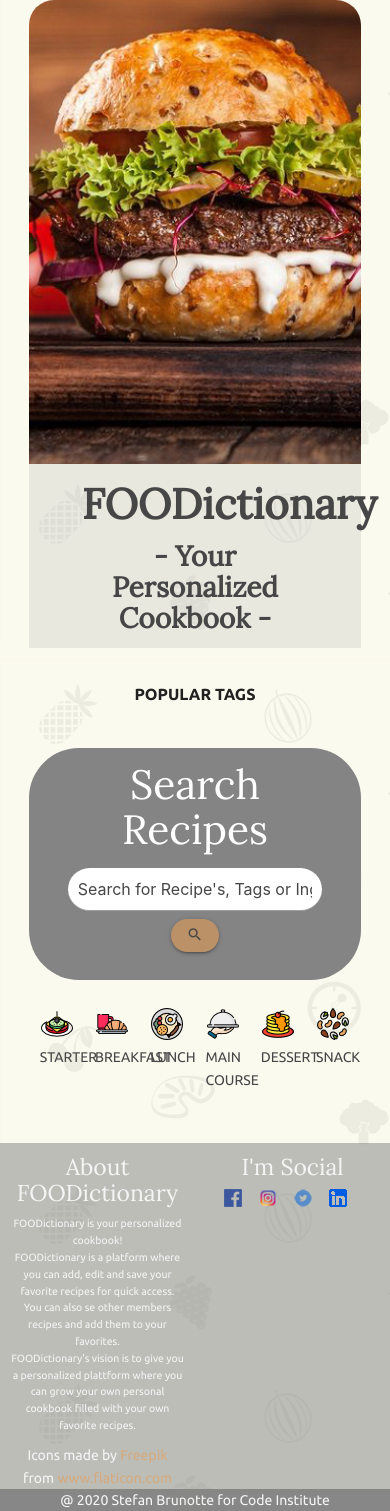
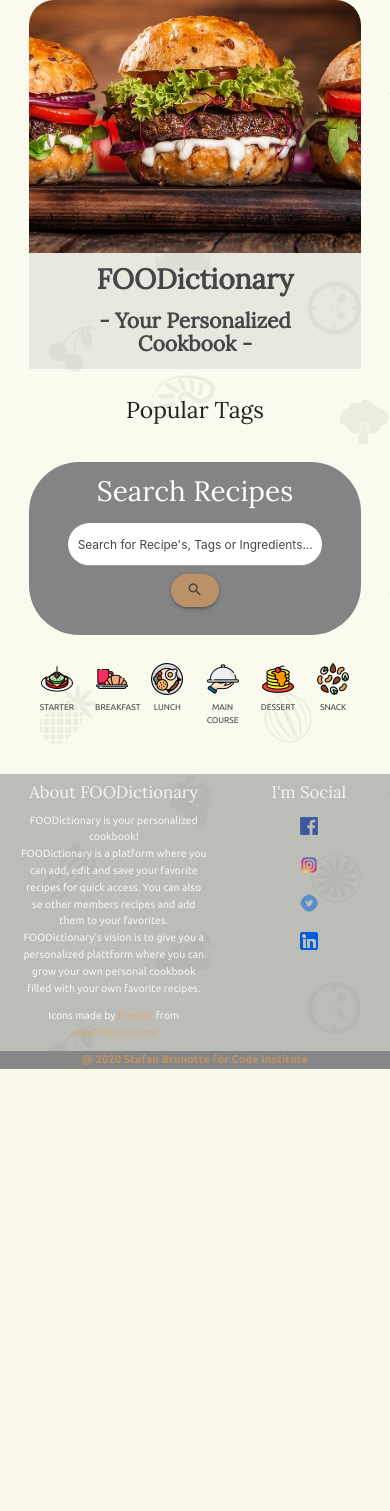
Before and after one commit to MrBrunotte/foodictionary, a Flask app: page / in a window 390 px wide. Shown: the part 40-1551 px from the top of the page. After the commit the page ends 1109 px from the top, so only its background shows below. Run offline with Flask 2, Linux system fonts and the light colour scheme; data that the repository does not hold is empty; some libraries are stand-ins or nearby versions.

Commit message:
add media queries

```diff
--- a/app.py
+++ b/app.py
@@ -15,8 +15,10 @@ from werkzeug.security import generate_password_hash, check_password_hash
 app = Flask(__name__)
 toastr = Toastr(app)
 app.config['MONGO_DBNAME'] = 'foodictionary'
+#TODO fix the security settings for MONG_URI and SECRET_KEY
 # app.config['MONGO_URI'] = os.getenv('MONGO_URI', 'mongodb://localhost')
 app.config['MONGO_URI'] = 'mongodb+srv://mrbrunotte:mrUSERbrunotte@foodictionary-gckbp.mongodb.net/foodictionary?retryWrites=true&w=majority'
+#TODO fix the security settings for SECRET_KEY
 app.secret_key = '9893869affbf35907d0e7f0f20a72bc9'
 # Add secret key:   app.secret_key = os.getenv('SECRET', 'randomstring123')
 
@@ -313,40 +315,6 @@ def recipe_favorite(recipe_id):
                 {'favorite' : recipe_id}})
     return redirect(url_for('recipe_page', recipe_id = recipe_id))
 
-#TODO -remove this!!
-#~~~~~~~~~~~~~~~~~~~~~~~~~~~~~~~~~~~~~~~~~~~~~~~~~~~~~~~~~~~~~~~~~~~~~~~~~~~~~~~~~~~~~~~~~~~~~~~~~~~~~~~~~~#
-# Ratings                                                                                                  #
-#~~~~~~~~~~~~~~~~~~~~~~~~~~~~~~~~~~~~~~~~~~~~~~~~~~~~~~~~~~~~~~~~~~~~~~~~~~~~~~~~~~~~~~~~~~~~~~~~~~~~~~~~~~#
-@app.route('/recipe_rating/<recipe_id>', methods=['POST'])
-def recipe_rating(recipe_id):
-    username=session.get('username')
-    user = userDB.find_one({'username' : username})
-    new_rating = request.form['new_rating']
-    recipe = recipes.find_one({'_id': ObjectId(recipe_id)})
-
-    for rating in recipe['ratings']:
-        overall_rating = rating['overall_ratings']
-        total_rating = rating['total_ratings']
-        no_of_ratings = rating['no_of_ratings']
-        #Calculation for figuring out weighted rating
-        rating = (((int(overall_rating * total_rating) + int(new_rating)) / (int(total_rating)+1)))
-        rating = (round(rating,1))
-
-    recipes.update( {'_id': ObjectId(recipe_id)},
-        {'$set':{
-            'ratings': [
-                {
-                    'total_ratings': int(total_rating) + int(new_rating),
-                    'overall_ratings': rating,
-                    'no_of_ratings': no_of_ratings + 1
-                }
-            ]}
-        })
-
-    userDB.update({"username": username},
-                {'$addToSet':
-                {'recipes_rated' : recipe_id}})
-    return redirect(url_for('recipe_page', recipe_id = recipe_id, page_title='Recipe at Lemon & Ginger, Recipe Finder'))
 
 
 # SEARCH KEYWORD  --------------------------------------------#
--- a/static/css/main.css
+++ b/static/css/main.css
@@ -792,6 +788,7 @@ margin-bottom {
 
 .about {
     font-size: .75rem;
+    padding: 0 2em;
 }
 
 .freepik-hover:hover {
@@ -808,6 +805,9 @@ margin-bottom {
 
 .footer-bottom {
     background-color: #848484f0;
+    color: var(--orange);
+    font-size: .8rem;
+    font-weight: 900;
     text-align: center;
     padding: .4rem 0rem;
     width: 100%;
@@ -835,17 +835,35 @@ margin-bottom {
 
 /* =================================================================
                           Media Queries
-    Breakpoints: <== .s 600px, > .m 600px, < .l 992px, < .xl 1200px
+    Breakpoints: <== col s.. 600px, > col m.. 600px, < col l.. 992px, < col xl.. 1200px
 ==================================================================== */
 
 /* Class previx .s */
 
 @media screen and (max-width: 600px) {
+    .top-image-home         { height: 30vh;}
+    .title-home             { font-size: 2rem;}
+    .subtitle-home          { font-size: 1.5rem;}
+    .search-recipes         { font-size: 2rem;}
+    .chip                   { margin: 3px 0;}
+    .tags-header-whitespace { margin-bottom: .5em;}
+    .smaller-scr-size       { font-size: .6rem;}
+    .sidenav-img            { width: 50%;}
+    .background             { height: 130px;}
 
+
+    input[type="text"]:not(.browser-default) { font-size: .85rem;}
+
+
+    /* footer */
+    .footer-padding         { font-size: 1.2rem;}
+    .social-padding         { display: block; padding: .5em 1.5em;}
+    .about                  { padding: 0 1em;}
+    .freepik                { font-size: .75rem;}
 }
 
 @media screen and (min-width: 600px) and (max-width: 992px) {
-
+    .top-image-home         { height: 45vh;}
 }
 
 @media screen and (min-width: 1200px) {
--- a/templates/add_recipe.html
+++ b/templates/add_recipe.html
@@ -150,7 +150,6 @@
 
 
             <!-- Add to favourites -->
-            <!--TODO CHANGE THIS TO BE ADD TO FAVOURITES NOT TO "SLIDER"!-->
             <div class="switch">
                 <h6 class="edit-recipe-headers" for="favorite">Add to favorite meals?</h6>
                 <label>
--- a/templates/base.html
+++ b/templates/base.html
@@ -6,6 +6,10 @@
     <meta charset="UTF-8">
     <meta name="viewport" content="width=device-width, initial-scale=1.0">
     <meta http-equiv="X-UA-Compatible" content="ie=edge">
+    <!-- Author of project -->
+    <meta name="author" content="Stefan Brunotte">
+    <!-- Description of project -->
+    <meta name="description" content="Milestone Project 3 Code Institute">
     <!-- google fonts: Lora & Ubuntu -->
     <link href="https://fonts.googleapis.com/css?family=Lora|Ubuntu:400,700&display=swap" rel="stylesheet">
     <link href="https://fonts.googleapis.com/icon?family=Material+Icons" rel="stylesheet">
@@ -43,9 +47,10 @@
 
 
     <!-- Dropdown structure for Recipe's and My Account Sidenav -->
+    <!--TODO the dropdown does not work -->
     <ul id="dropdown3" class="dropdown-content">
         {% for category in recipeCategory %}
-        <li><a class="nav-link"
+        <li><a class="nav-link-mobile"
                 href="{{url_for('browse_recipes', recipe_category_name = category.recipe_category_name, page=1)}}">{{category.recipe_category_name}}</a>
         </li>
         {% endfor %}
@@ -57,7 +62,7 @@
         <li><a href="{{url_for('my_recipes', page=1)}}" class="nav-link">my recipes</a></li>
         <!--TODO add url_for 'my_favorite_recipes-->
         <li><a href="{{url_for('my_favorite_recipes', page=1)}}" class="nav-link">my favorite recipes</a></li>
-        <li><a href="{{url_for('logout')}}" class="nav-link">logout</a></li>
+        <li><a href="{{url_for('logout')}}" class="nav-link-mobile">logout</a></li>
     </ul>
 
     <nav>
@@ -82,7 +87,7 @@
             <!-- sidemenu Mobile -->
             <ul class="sidenav" id="mobile-demo">
                 <div class="background">
-                    <img src="/static/images/mobile_hamburger_300px.jpg">
+                    <img src="/static/images/mobile_hamburger_300px.jpg" class="sidenav-img">
                 </div>
                 <div class="hamburger-list">
                     <li><a href="{{url_for('home')}}" class="nav-link-mobile">home</a></li>
@@ -117,30 +122,32 @@
 
 
     <footer>
-        <!-- TODO add footer section -->
         <div class="footer">
             <div class="row center">
-                <div class="col s6 m6 l6">
+                <div class="col s7 m9">
                     <h5 class="footer-padding">About FOODictionary</h5>
                     <p class="about">FOODictionary is your personalized cookbook!
                         <br>FOODictionary is a platform where you can add, edit and save your favorite recipes for quick
                         access. You can also se other members recipes and add them to your favorites.
                         <br>FOODictionary's vision is to give you a personalized plattform where you can grow your own
                         personal cookbook filled with your own favorite recipes.</p>
-                    Icons made by <a href="https://www.flaticon.com/authors/freepik" class="freepik-hover" title="Freepik">Freepik</a> from <a
-                        href="https://www.flaticon.com/" class="freepik-hover" title="Flaticon"> www.flaticon.com</a>
+                    <p class="about">Icons made by <a href="https://www.flaticon.com/authors/freepik"
+                            class="freepik freepik-hover" title="Freepik">Freepik</a> from <a
+                            href="https://www.flaticon.com/" class="freepik freepik-hover" title="Flaticon">
+                            www.flaticon.com</a></p>
+
                 </div>
 
-                <div class="col s6 m6 l6">
+                <div class="col s5 m3">
                     <h5 class="footer-padding">I'm social</h5>
-                    <a class="social" href="https://www.facebook.com/brunotte" target="_blank"><img
+                    <a class="social social-padding" href="https://www.facebook.com/brunotte" target="_blank"><img
                             src="/static/images/facebook18px.png" alt="Facebook"></a>
-                    <a class="social" href="https://www.instagram.com/mrbrunotte/" target="_blank"><img
+                    <a class="social social-padding" href="https://www.instagram.com/mrbrunotte/" target="_blank"><img
                             src="/static/images/instagram18px.png" alt="Instagram"></a>
-                    <a class="social" href="https://twitter.com/mrbrunotte" target="_blank"><img
+                    <a class="social social-padding" href="https://twitter.com/mrbrunotte" target="_blank"><img
                             src="/static/images/twitter18px.png" alt="Twitter"></a>
-                    <a class="social" href="https://www.linkedin.com/in/stefan-brunotte-44b01521/" target="_blank"><img
-                            src="/static/images/linkedin18px.png" alt="Linkedin"></a>
+                    <a class="social social-padding" href="https://www.linkedin.com/in/stefan-brunotte-44b01521/"
+                        target="_blank"><img src="/static/images/linkedin18px.png" alt="Linkedin"></a>
                 </div>
             </div>
             <div class="row">
--- a/templates/browse_recipes.html
+++ b/templates/browse_recipes.html
@@ -16,7 +16,7 @@
             recipe!</p>
     </div>
     {% else %}
-    <!-- Total number of Recipes and Pagination -->
+    <!-- Total number of Recipes and Pagination ABOVE cards -->
     <div class="row">
         <div class="col s12">
             <p class="center num-of-recipes">Displaying {{count_recipes}} Recipe(s). Page {{ page }} of
@@ -71,7 +71,6 @@
                     </div>
                 </div>
             </div>
-
             {% endfor %}
         </div>
     </div>
--- a/templates/edit_recipe.html
+++ b/templates/edit_recipe.html
@@ -183,7 +183,6 @@
             </div>
 
             <!-- Add to favourites -->
-            <!--TODO CHANGE THIS TO BE ADD TO FAVOURITES NOT TO "SLIDER"!-->
             <div class="switch">
                 <h6 class="edit-recipe-headers" for="favorite">Add to favorite meals?</h6>
                 <label>
@@ -195,7 +194,6 @@
             </div>
 
             <!-- Update button -->
-            <!--TODO Does not connect with DB -->
             <div class="row center col s12">
                 <button class="btn-small btn waves-effect waves-light" type="submit" name="action">Update
                     Recipe
--- a/templates/home.html
+++ b/templates/home.html
@@ -22,7 +22,7 @@
 <div class="container">
     <div class="row">
         <div class="col s12 center tags-whitespace">
-            <h6 class="tags-header-whitespace">Popular tags</h6>
+            <h5 class="tags-header-whitespace">Popular tags</h5>
             {% set _stub = recipes.rewind() %}
             <!--Limit no of Tags displayed -->
             {% for items in tags[0:20] %}
@@ -41,7 +41,7 @@
     <div class="container">
         <div class="row">
             <div class="col s12">
-                <h3>Search Recipes</h3>
+                <h3 class="search-recipes">Search Recipes</h3>
                 <div class="input-field">
                     <form action="{{url_for('receive_keyword', page=1)}}" id="search-form" method="post" target="_top">
                         <input class="radius white grey-text autocomplete" id="search-text" name="keyword"
@@ -66,37 +66,37 @@
                 <div class="col s2">
                     <a href="{{url_for('browse_recipes', recipe_category_name = 'Starter', page=1)}}"><img
                             src="/static/images/canape.png" alt="Starters">
-                        <p class="uppercase">STARTER</p>
+                        <p class="uppercase smaller-scr-size">starter</p>
                     </a>
                 </div>
                 <div class="col s2">
                     <a href="{{url_for('browse_recipes', recipe_category_name = 'Breakfast', page=1)}}"><img
                             src="/static/images/breakfast.png" alt="Breakfast">
-                        <p class="uppercase">BREAKFAST</p>
+                        <p class="uppercase smaller-scr-size">breakfast</p>
                     </a>
                 </div>
                 <div class="col s2">
                     <a href="{{url_for('browse_recipes', recipe_category_name = 'Lunch', page=1)}}"><img
                             src="/static/images/lunch.png" alt="Lunch">
-                        <p class="uppercase">LUNCH</p>
+                        <p class="uppercase smaller-scr-size">lunch</p>
                     </a>
                 </div>
                 <div class="col s2">
-                    <a href="{{url_for('browse_recipes', recipe_category_name = 'Main', page=1)}}"><img
+                    <a href="{{url_for('browse_recipes', recipe_category_name = 'Main-Course', page=1)}}"><img
                             src="/static/images/dinner.png" alt="Main">
-                        <p class="uppercase">Main course</p>
+                        <p class="uppercase smaller-scr-size">main course</p>
                     </a>
                 </div>
                 <div class="col s2">
                     <a href="{{url_for('browse_recipes', recipe_category_name = 'Dessert', page=1)}}"><img
                             src="/static/images/pancakes.png" alt="Dessert">
-                        <p class="uppercase">DESSERT</p>
+                        <p class="uppercase smaller-scr-size">dessert</p>
                     </a>
                 </div>
                 <div class="col s2">
                     <a href="{{url_for('browse_recipes', recipe_category_name = 'Snack', page=1)}}"><img
                             src="/static/images/nut.png" alt="Snack">
-                        <p class="uppercase">SNACK</p>
+                        <p class="uppercase smaller-scr-size">snack</p>
                     </a>
                 </div>
             </div>
--- a/templates/index.html
+++ b/templates/index.html
@@ -61,7 +61,6 @@
     </main>
 
     <footer>
-        <!-- TODO add footer section -->
     </footer>
     <!--<script src="https://cdnjs.cloudflare.com/ajax/libs/jquery/3.2.1/jquery.min.js"></script>-->
     <!-- Compiled and minified JavaScript -->
--- a/templates/login.html
+++ b/templates/login.html
@@ -3,7 +3,6 @@
 
 {% if session['logged_in'] %}
 <h5 class="center">You are already logged in!</h5>
-<!-- TODO add css and correct url_for -->
 {% else %}
 <div class="main-content-forms container">
     <div class="container-form">
--- a/templates/my_favorite_recipes.html
+++ b/templates/my_favorite_recipes.html
@@ -47,7 +47,6 @@
     <div class="row">
         <div class="col s12 m12">
             {% for recipe in recipes %}
-            <!--TODO Some of the image sizes are off -->
             <div class="col s12 m6 l4">
                 <div class="card">
                     <div class="card-image">
--- a/templates/my_recipes.html
+++ b/templates/my_recipes.html
@@ -20,8 +20,7 @@
             </p>
         </div>
         {% if total_no_of_pages <= 1 %}
-        <div class="col s12">
-        </div>
+        <div class="col s12"></div>
         {% else %}
         <div class="col s12">
             <ul class="pagination right-align">
@@ -30,7 +29,6 @@
                         {% endif %}>
                         <i class="material-icons">chevron_left</i>Prev</a>
                 </li>
-                <!--TODO fix the lineheight -->
                 <li id="next-page-url" {% if page|int != total_no_of_pages|int %}class="" {% else %} class="disabled"
                     {% endif %}>
                     <a {% if page|int != total_no_of_pages|int %}
@@ -47,7 +45,6 @@
     <div class="row">
         <div class="col s12">
             {% for recipe in recipes %}
-            <!--TODO Some of the image sizes are off -->
             <div class="col s12 m6 l4">
                 <div class="card">
                     <div class="card-image">
@@ -80,7 +77,6 @@
             {% endfor %}
         </div>
     </div>
-
 </div>
 <!-- This belongs to the if-statement above the cards! -->
 {% endif%}
--- a/templates/recipe.html
+++ b/templates/recipe.html
@@ -1,6 +1,5 @@
 {% extends 'base.html' %} {% block content %}
 <!-- top image -->
-<!-- TODO image is to big for smaller screens -->
 <div class="top-image-my-recipes"></div>
 <div class="container container-width">
     <!-- title of page-->
--- a/templates/register.html
+++ b/templates/register.html
@@ -4,7 +4,6 @@
     <div class="container-form">
         {% if session['logged_in'] %}v
         <p class="alert-text">You are already logged in. You don't need to register!</p>
-        <!-- TODO add css and correct url_for -->
         <p class="alert-text">Go to <a class="sign-in-link" href="{{url_for('home')}}">Home</a></p>
         {% else %}
         <form action="{{url_for('signup')}}" method="POST" class="form-register">
--- a/templates/tag_search.html
+++ b/templates/tag_search.html
@@ -1,7 +1,6 @@
 {% extends 'base.html' %} {% block content %}
 <div class="body-search">
     <!-- top image -->
-    <!-- TODO image is to big for smaller screens -->
     <div class="top-image-my-recipes"></div>
     <div class="container container-width">
         <h5 class="form-title center search-result">Tag: {{tag}}</h5>
```
Also changed, not shown: other parts of static/css/main.css (+22 -26 lines).
